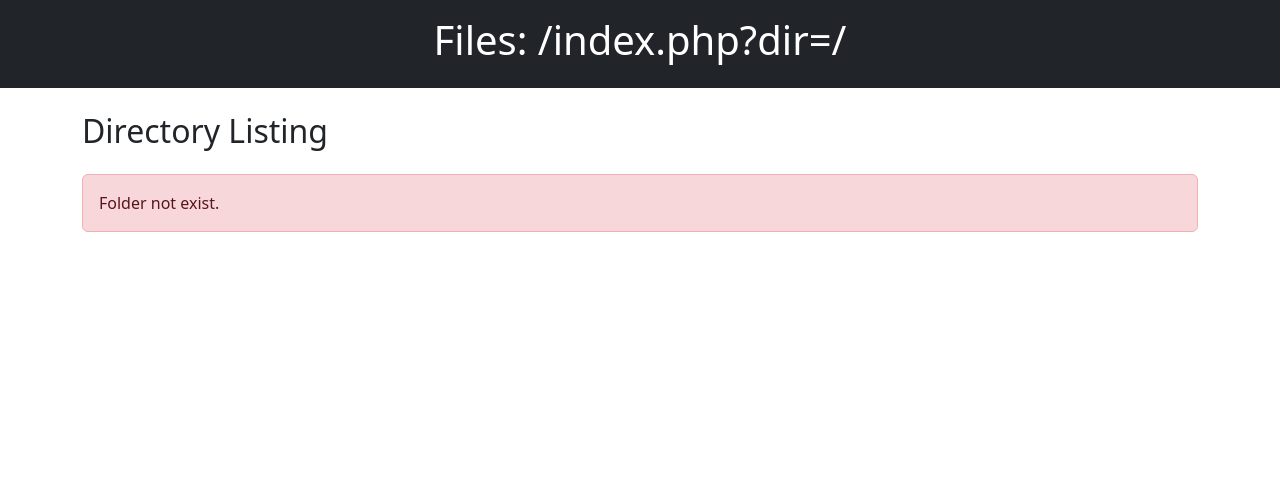
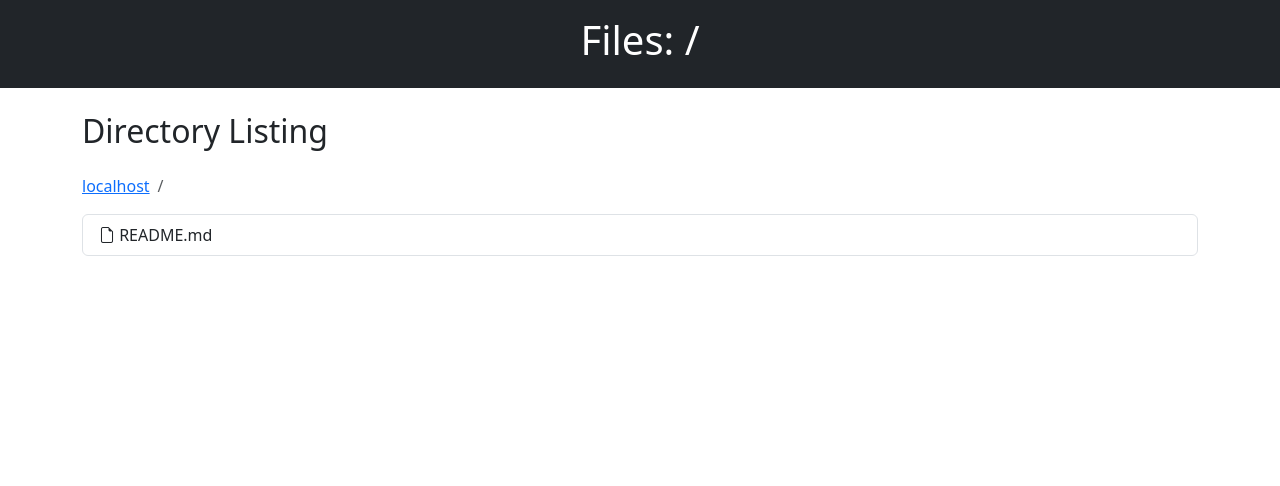
Before and after one commit to oytunistrator/php-dirlister, a PHP site: page /index.php?dir=/ in a window 1280 px wide. Shown: the top 486 px of the page. Run offline with PHP 8.4, Linux system fonts and the light colour scheme.

Commit message:
Update index.php

```diff
--- a/index.php
+++ b/index.php
@@ -4,76 +4,76 @@
     <meta charset="UTF-8">
     <meta name="viewport" content="width=device-width, initial-scale=1.0">
     <title>Files</title>
-    <!-- Bootstrap CSS -->
     <link href="https://cdn.jsdelivr.net/npm/bootstrap@5.3.0/dist/css/bootstrap.min.css" rel="stylesheet">
-    <!-- Bootstrap Icons -->
     <link href="https://cdn.jsdelivr.net/npm/bootstrap-icons/font/bootstrap-icons.css" rel="stylesheet">
     <style>
-        footer {
-            position: fixed;
-            bottom: 0;
-            width: 100%;
-        }
+        footer { position: fixed; bottom: 0; width: 100%; }
     </style>
 </head>
 <body>
 
 <header class="bg-dark text-white p-3 text-center">
-    <h1>Files: <?php echo htmlspecialchars($_SERVER['REQUEST_URI']); ?></h1>
+    <h1>Files: <?php echo htmlspecialchars($_GET['dir'] ?? '/'); ?></h1>
 </header>
 
 <div class="container">
     <h2 class="my-4">Directory Listing</h2>
 
 <?php
+// === TEMEL AYARLAR ===
 $baseDirectory = realpath('.');
-    $requestUri = parse_url($_SERVER['REQUEST_URI'], PHP_URL_PATH);
+$dirParam = $_GET['dir'] ?? '/';
 
-    $currentDirectory = realpath($baseDirectory . ($requestUri === '/' ? '' : $requestUri));
+// URL’den gelen path’i decode et
+$requestPathDecoded = rawurldecode($dirParam);
 
-    $ignoreList = array(".", "..", "awstatsicons", "index.php", "icon", "awstats-icon", "index.html", ".htaccess", ".user.ini");
+// Geçerli klasör yolunu oluştur
+$currentDirectory = realpath($baseDirectory . ($requestPathDecoded === '/' ? '' : $requestPathDecoded));
 
-    if (strpos($currentDirectory, $baseDirectory) !== 0 || !is_dir($currentDirectory)) {
-        echo '<div class="alert alert-danger">Folder not exist.</div>';
+$ignoreList = [".", "..", "awstatsicons", "index.php", "icon", "awstats-icon", "index.html", ".htaccess", ".user.ini"];
+
+// Güvenlik kontrolü: baseDirectory dışına çıkma engeli
+if ($currentDirectory === false || strpos($currentDirectory, $baseDirectory) !== 0 || !is_dir($currentDirectory)) {
+    echo '<div class="alert alert-danger">Folder not exist or access denied.</div>';
     exit;
 }
+
+// === BREADCRUMB ===
 $breadcrumbs = [];
-    $path = '';
-    $parts = explode('/', trim($requestUri, '/'));
+$parts = explode('/', trim($requestPathDecoded, '/'));
+$pathAcc = '';
 foreach ($parts as $part) {
-        $path .= '/' . $part;
-        $breadcrumbs[] = [
-            'name' => $part,
-            'path' => htmlspecialchars($path)
-        ];
+    $pathAcc .= '/' . rawurlencode($part);
+    $breadcrumbs[] = ['name' => $part, 'path' => $pathAcc];
 }
 
 $domain = $_SERVER['HTTP_HOST'];
-
-    echo '<nav aria-label="breadcrumb">';
-    echo '<ol class="breadcrumb">';
+echo '<nav aria-label="breadcrumb"><ol class="breadcrumb">';
 echo '<li class="breadcrumb-item"><a href="/">'.$domain.'</a></li>';
 foreach ($breadcrumbs as $breadcrumb) {
-        echo '<li class="breadcrumb-item"><a href="' . $breadcrumb['path'] . '">' . $breadcrumb['name'] . '</a></li>';
+    echo '<li class="breadcrumb-item"><a href="?dir=' . htmlspecialchars($breadcrumb['path']) . '">' . htmlspecialchars($breadcrumb['name']) . '</a></li>';
 }
-    echo '</ol>';
-    echo '</nav>';
+echo '</ol></nav>';
 
-    $parentDirectory = dirname($requestUri);
-    if ($parentDirectory !== '/') {
-        $parentUrl = $parentDirectory === '.' ? '/' : $parentDirectory;
-        echo '<a href="' . htmlspecialchars($parentUrl) . '" class="btn btn-secondary mb-3"><i class="bi bi-arrow-left"></i> Go Back</a>';
+// === GERİ BUTONU ===
+$parentDirectory = dirname($requestPathDecoded);
+if ($parentDirectory !== '/' && $parentDirectory !== '.' && $parentDirectory !== '') {
+    $parentParts = explode('/', trim($parentDirectory, '/'));
+    $parentUrlEncoded = '/' . implode('/', array_map('rawurlencode', $parentParts));
+    echo '<a href="?dir=' . htmlspecialchars($parentUrlEncoded) . '" class="btn btn-secondary mb-3"><i class="bi bi-arrow-left"></i> Go Back</a>';
 }
 
+// === DİZİN LİSTELEME ===
 if ($dir_handle = opendir($currentDirectory)) {
     echo '<div class="list-group">';
     while (($file = readdir($dir_handle)) !== false) {
         if (!in_array($file, $ignoreList)) {
-                $filePath = $requestUri . '/' . $file;
+            $encodedFile = rawurlencode($file);
+            $filePath = ($requestPathDecoded === '/' ? '' : $requestPathDecoded) . '/' . $encodedFile;
             $filePath = str_replace('//', '/', $filePath);
 
             if (is_dir($currentDirectory . '/' . $file)) {
-                    echo '<a href="' . htmlspecialchars($filePath) . '" class="list-group-item list-group-item-action list-group-item-primary">
+                echo '<a href="?dir=' . htmlspecialchars($filePath) . '" class="list-group-item list-group-item-action list-group-item-primary">
                         <i class="bi bi-folder"></i> ' . htmlspecialchars($file) . '
                       </a>';
             } else {
@@ -86,7 +86,7 @@
     echo '</div>';
     closedir($dir_handle);
 } else {
-        echo '<div class="alert alert-danger">Error.</div>';
+    echo '<div class="alert alert-danger">Error opening directory.</div>';
 }
 ?>
 
@@ -96,7 +96,6 @@
     <p><a href="https://github.com/oytunistrator/php-dirlister/" class="text-white">PHP DirLister</a> © <?php echo date("Y"); ?></p>
 </footer>
 
-<!-- Bootstrap JS -->
 <script src="https://cdn.jsdelivr.net/npm/bootstrap@5.3.0/dist/js/bootstrap.bundle.min.js"></script>
 </body>
 </html>
```
Lines whose indentation alone changed are shown as unchanged.
